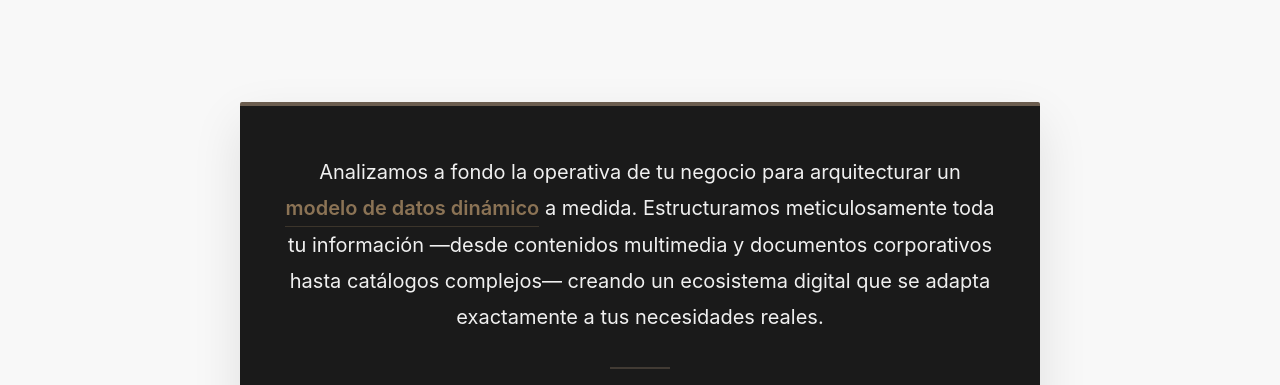
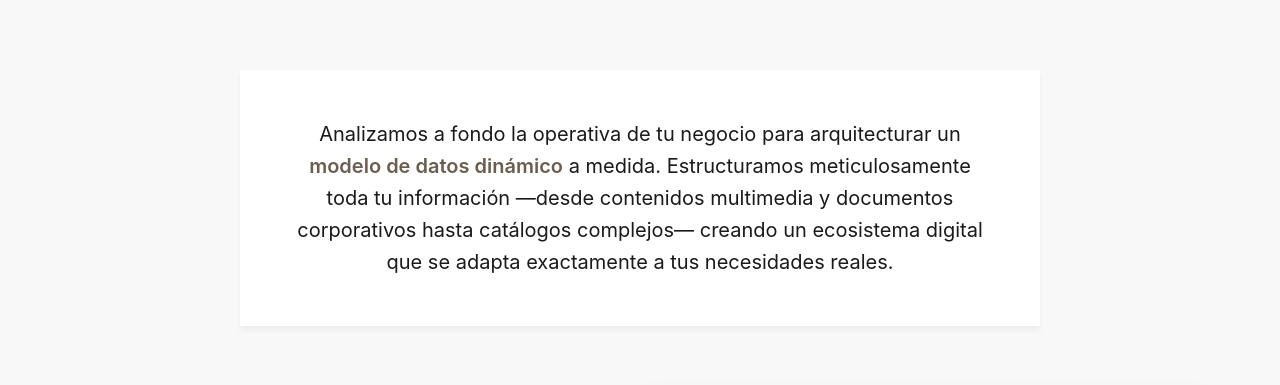
Before and after one commit to AnViKkFR7/moira_ordo, a React (Vite) app: page /producto in a window 1280 px wide. Shown: the part 411-796 px from the top of the page. Built offline with nearby package versions, Linux system fonts and the light colour scheme.

Commit message:
cambios de mejora

```diff
--- a/src/App.css
+++ b/src/App.css
@@ -2351,6 +2351,42 @@ html {
   margin: 0 auto var(--spacing-lg);
 }
 
+.admin-description-highlight {
+  background-color: white;
+  color: var(--color-primary);
+  padding: 3rem;
+  border-radius: var(--border-radius);
+  text-align: center; /* Center execution like the button/CTA */
+  margin: 2rem auto var(--spacing-lg);
+  max-width: 900px;
+  position: relative;
+  transition: var(--transition); /* "la transicion" */
+
+  /* Initial shadow / prominence */
+  box-shadow: 0 4px 6px rgba(0, 0, 0, 0.05);
+
+  /* Entrance animation like the CTA section */
+  animation: fadeInUp 1s cubic-bezier(0.4, 0, 0.2, 1);
+}
+
+/* "el modelo de antes como el boton" -> Hover effects */
+.admin-description-highlight:hover {
+  transform: translateY(-5px);
+  box-shadow: 0 20px 40px rgba(0, 0, 0, 0.12);
+}
+
+.admin-description-highlight p {
+  font-size: 1.25rem;
+  line-height: 1.6;
+  margin: 0;
+  color: var(--color-text); /* Ensure readability */
+}
+
+.admin-description-highlight strong {
+  color: var(--color-accent);
+  font-weight: 600;
+}
+
 .admin-feature-row {
   display: flex;
   align-items: center;
@@ -2461,38 +2497,7 @@ html {
   }
 }
 
-/* Admin Highlight Styles */
-.admin-description-highlight {
-  background-color: #1a1a1a; /* Dark background for contrast */
-  color: #f0f0f0;
-  padding: 3rem 2.5rem;
-  margin: 4rem auto;
-  border-radius: 2px;
-  position: relative;
-  box-shadow: 0 20px 50px rgba(0,0,0,0.1);
-  max-width: 900px;
-  text-align: center;
-  font-size: 1.25rem;
-  line-height: 1.8;
-  border-top: 4px solid var(--color-accent);
-}
-
-.admin-description-highlight strong {
-  color: var(--color-accent-light);
-  font-weight: 600;
-  display: inline-block;
-  border-bottom: 1px solid rgba(139, 115, 85, 0.3);
-}
-
-.admin-description-highlight::after {
-  content: '';
-  display: block;
-  width: 60px;
-  height: 2px;
-  background-color: var(--color-accent);
-  margin: 2rem auto 0;
-  opacity: 0.5;
-}
+
 
 /* Responsive Improvements for Services Page */
 @media (max-width: 968px) {
```
